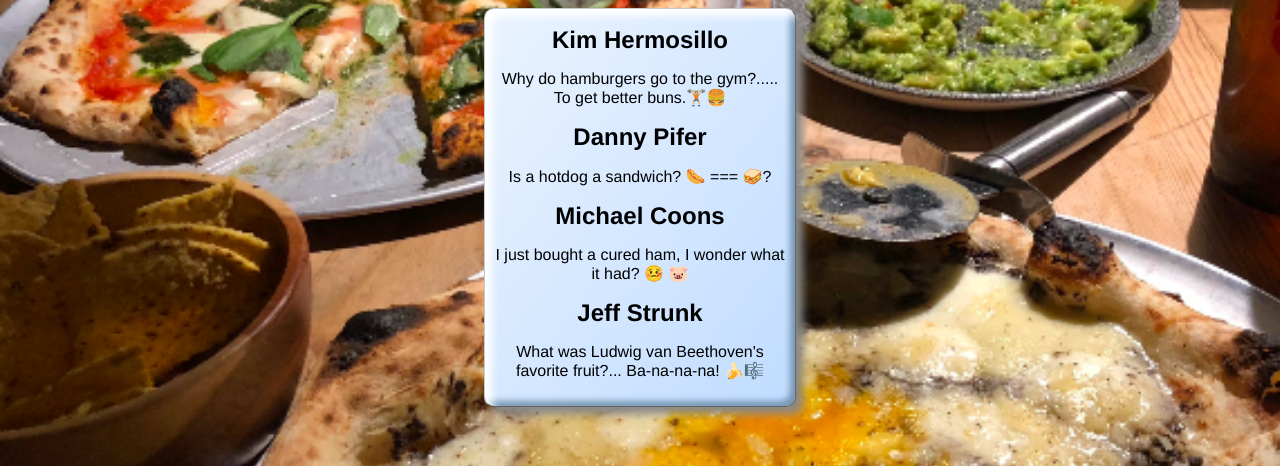
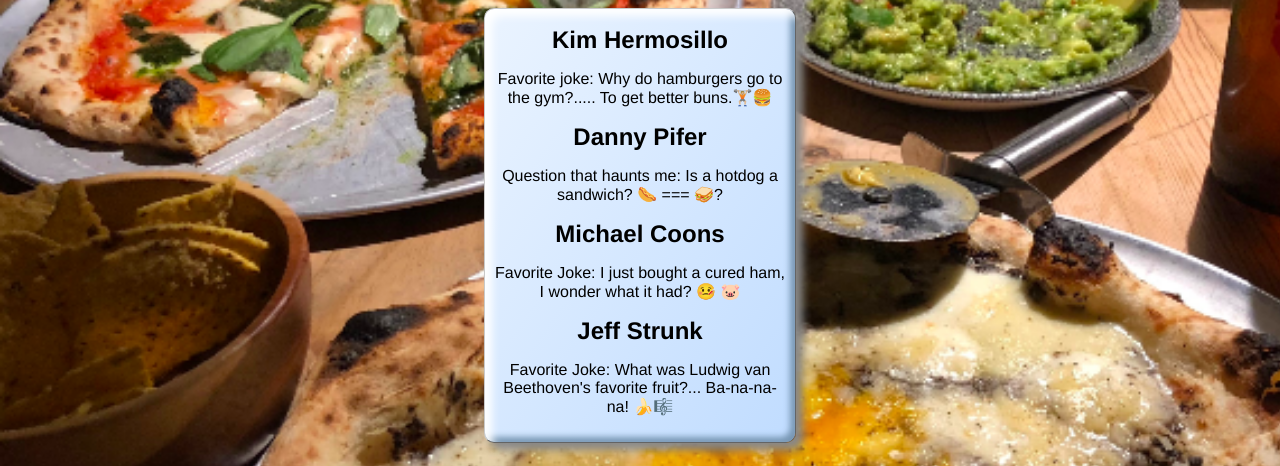
Before and after one commit to piferdg/CRAV_FE, a Vue app in the folder crav/: page / in a window 1280 px wide. Both pictures are taken after a click on the button "About Us". Shown: the part 220-686 px from the top of the page. Built offline with nearby package versions, Linux system fonts and the light colour scheme; no server answers.

Commit message:
Added a quick edit to the About Us dropdown to add context to the content.

```diff
--- a/crav/src/App.vue
+++ b/crav/src/App.vue
@@ -20,13 +20,13 @@
     </div>
     <div id="About-us" v-bind:class= "{'is-collapsed' : collapsed }">
       <h2>Kim Hermosillo</h2>
-        <p>Why do hamburgers go to the gym?..... To get better buns.🏋🏼🍔‍</p>
+        <p>Favorite joke: Why do hamburgers go to the gym?..... To get better buns.🏋🏼🍔‍</p>
       <h2>Danny Pifer</h2>
-        <p>Is a hotdog a sandwich? 🌭 === 🥪?</p>
+        <p>Question that haunts me: Is a hotdog a sandwich? 🌭 === 🥪?</p>
       <h2>Michael Coons</h2>
-        <p>I just bought a cured ham, I wonder what it had? 🤒 🐷</p>
+        <p>Favorite Joke: I just bought a cured ham, I wonder what it had? 🤒 🐷</p>
       <h2>Jeff Strunk</h2>
-        <p>What was Ludwig van Beethoven's favorite fruit?... Ba-na-na-na! 🍌🎼</p>
+        <p>Favorite Joke: What was Ludwig van Beethoven's favorite fruit?... Ba-na-na-na! 🍌🎼</p>
     </div>
     <div class="footer">
       <Footer />
```
